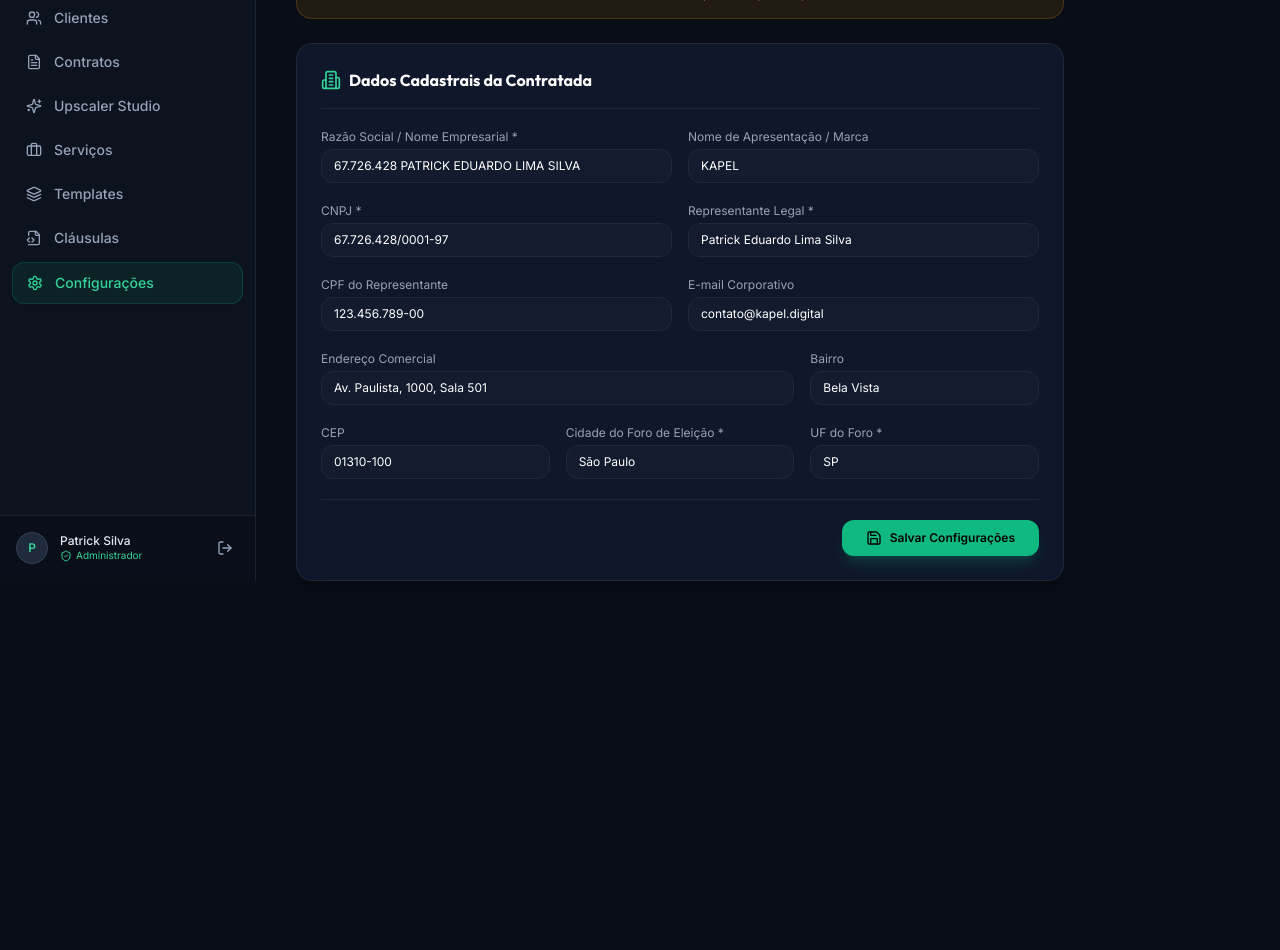
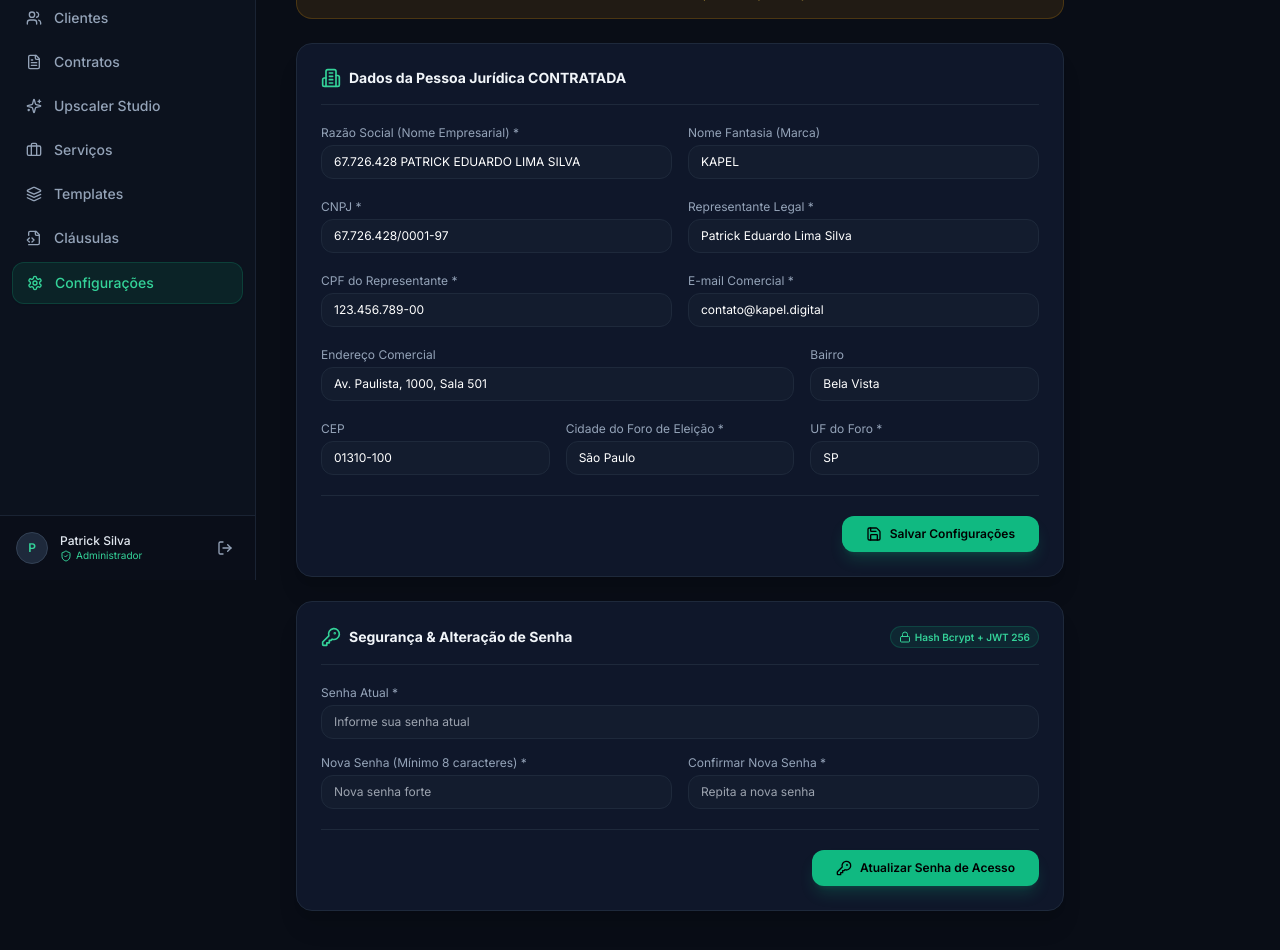
Before and after one commit to tickaolima1-star/kapel-contract, a Next.js app: page /settings in a window 1280 px wide. Shown: the part 220-1170 px from the top of the page. Before the commit the page ends 841 px from the top, so only its background shows below. Built offline with nearby package versions, Linux system fonts and the light colour scheme; no server answers; the database is empty.

Commit message:
feat: adicionar interface de alteracao de senha no painel de configuracoes

```diff
--- a/src/app/settings/page.tsx
+++ b/src/app/settings/page.tsx
@@ -3,13 +3,22 @@
 import React, { useEffect, useState } from 'react';
 import { AdminLayout } from '@/components/AdminLayout';
 import { Header } from '@/components/Header';
-import { Building2, Save, CheckCircle2, AlertCircle, ShieldAlert } from 'lucide-react';
+import { Building2, Save, CheckCircle2, AlertCircle, ShieldAlert, KeyRound, Lock } from 'lucide-react';
 import { formatDocument } from '@/lib/utils';
 
 export default function SettingsPage() {
   const [loading, setLoading] = useState(true);
   const [saving, setSaving] = useState(false);
   const [success, setSuccess] = useState(false);
+
+  // Estados da alteração de senha
+  const [passwordData, setPasswordData] = useState({
+    currentPassword: '',
+    newPassword: '',
+    confirmPassword: '',
+  });
+  const [passwordSaving, setPasswordSaving] = useState(false);
+  const [passwordStatus, setPasswordStatus] = useState<{ type: 'success' | 'error'; message: string } | null>(null);
 
   const [formData, setFormData] = useState({
     legal_name: '67.726.428 PATRICK EDUARDO LIMA SILVA',
@@ -69,11 +78,67 @@ export default function SettingsPage() {
     }
   };
 
+  const handlePasswordSubmit = async (e: React.FormEvent) => {
+    e.preventDefault();
+    setPasswordStatus(null);
+
+    if (passwordData.newPassword !== passwordData.confirmPassword) {
+      setPasswordStatus({
+        type: 'error',
+        message: 'A confirmação de senha não confere com a nova senha.',
+      });
+      return;
+    }
+
+    if (passwordData.newPassword.length < 8) {
+      setPasswordStatus({
+        type: 'error',
+        message: 'A nova senha deve ter no mínimo 8 caracteres.',
+      });
+      return;
+    }
+
+    setPasswordSaving(true);
+
+    try {
+      const res = await fetch('/api/auth/change-password', {
+        method: 'POST',
+        headers: { 'Content-Type': 'application/json' },
+        body: JSON.stringify({
+          currentPassword: passwordData.currentPassword,
+          newPassword: passwordData.newPassword,
+        }),
+      });
+
+      const data = await res.json();
+
+      if (res.ok) {
+        setPasswordStatus({
+          type: 'success',
+          message: 'Sua senha foi alterada com sucesso! Utilize a nova senha no próximo acesso.',
+        });
+        setPasswordData({ currentPassword: '', newPassword: '', confirmPassword: '' });
+      } else {
+        setPasswordStatus({
+          type: 'error',
+          message: data.error || 'Erro ao alterar a senha.',
+        });
+      }
+    } catch (err) {
+      setPasswordStatus({
+        type: 'error',
+        message: 'Erro de conexão ao alterar a senha.',
+      });
+    } finally {
+      setPasswordSaving(false);
+    }
+  };
+
   return (
     <AdminLayout>
       <Header
         title="Configurações da KAPEL"
-        subtitle="Qualificação jurídica da CONTRATADA para geração automática nos contratos."
+        subtitle="Qualificação jurídica da CONTRATADA e gestão de segurança do acesso."
       />
 
       <div className="max-w-3xl space-y-6">
@@ -98,12 +163,12 @@ export default function SettingsPage() {
         <form onSubmit={handleSubmit} className="bg-[#0f172a] border border-[#1e293b] rounded-2xl p-6 shadow-xl space-y-5 text-xs">
           <div className="flex items-center gap-2 pb-4 border-b border-[#1e293b]">
             <Building2 className="w-5 h-5 text-emerald-400" />
-            <h2 className="text-base font-bold text-white font-display">Dados Cadastrais da Contratada</h2>
+            <h2 className="font-bold text-slate-100 text-sm">Dados da Pessoa Jurídica CONTRATADA</h2>
           </div>
 
           <div className="grid grid-cols-1 md:grid-cols-2 gap-4">
             <div>
-              <label className="block text-slate-400 mb-1">Razão Social / Nome Empresarial *</label>
+              <label className="block text-slate-400 mb-1">Razão Social (Nome Empresarial) *</label>
               <input
                 type="text"
                 required
@@ -113,10 +178,9 @@ export default function SettingsPage() {
               />
             </div>
             <div>
-              <label className="block text-slate-400 mb-1">Nome de Apresentação / Marca</label>
+              <label className="block text-slate-400 mb-1">Nome Fantasia (Marca)</label>
               <input
                 type="text"
-                required
                 value={formData.trade_name}
                 onChange={(e) => setFormData({ ...formData, trade_name: e.target.value })}
                 className="w-full px-3 py-2 bg-[#131c2e] border border-[#1e293b] rounded-xl text-white focus:border-emerald-500/50"
@@ -131,8 +195,8 @@ export default function SettingsPage() {
                 type="text"
                 required
                 value={formData.cnpj}
-                onChange={(e) => setFormData({ ...formData, cnpj: e.target.value })}
-                className="w-full px-3 py-2 bg-[#131c2e] border border-[#1e293b] rounded-xl text-white focus:border-emerald-500/50"
+                onChange={(e) => setFormData({ ...formData, cnpj: formatDocument(e.target.value) })}
+                className="w-full px-3 py-2 bg-[#131c2e] border border-[#1e293b] rounded-xl text-white focus:border-emerald-500/50 font-mono"
               />
             </div>
             <div>
@@ -149,18 +213,20 @@ export default function SettingsPage() {
 
           <div className="grid grid-cols-1 md:grid-cols-2 gap-4">
             <div>
-              <label className="block text-slate-400 mb-1">CPF do Representante</label>
+              <label className="block text-slate-400 mb-1">CPF do Representante *</label>
               <input
                 type="text"
+                required
                 value={formData.rep_cpf}
-                onChange={(e) => setFormData({ ...formData, rep_cpf: e.target.value })}
-                className="w-full px-3 py-2 bg-[#131c2e] border border-[#1e293b] rounded-xl text-white focus:border-emerald-500/50"
+                onChange={(e) => setFormData({ ...formData, rep_cpf: formatDocument(e.target.value) })}
+                className="w-full px-3 py-2 bg-[#131c2e] border border-[#1e293b] rounded-xl text-white focus:border-emerald-500/50 font-mono"
               />
             </div>
             <div>
-              <label className="block text-slate-400 mb-1">E-mail Corporativo</label>
+              <label className="block text-slate-400 mb-1">E-mail Comercial *</label>
               <input
                 type="email"
+                required
                 value={formData.email}
                 onChange={(e) => setFormData({ ...formData, email: e.target.value })}
                 className="w-full px-3 py-2 bg-[#131c2e] border border-[#1e293b] rounded-xl text-white focus:border-emerald-500/50"
@@ -239,6 +305,95 @@ export default function SettingsPage() {
             </button>
           </div>
         </form>
+
+        {/* Card de Alteração de Senha & Segurança */}
+        <form onSubmit={handlePasswordSubmit} className="bg-[#0f172a] border border-[#1e293b] rounded-2xl p-6 shadow-xl space-y-5 text-xs">
+          <div className="flex items-center justify-between pb-4 border-b border-[#1e293b]">
+            <div className="flex items-center gap-2">
+              <KeyRound className="w-5 h-5 text-emerald-400" />
+              <h2 className="font-bold text-slate-100 text-sm">Segurança & Alteração de Senha</h2>
+            </div>
+            <span className="text-[10px] font-semibold bg-emerald-500/10 text-emerald-400 border border-emerald-500/20 px-2 py-0.5 rounded-full flex items-center gap-1">
+              <Lock className="w-3 h-3" /> Hash Bcrypt + JWT 256
+            </span>
+          </div>
+
+          {passwordStatus && (
+            <div
+              className={`p-4 rounded-2xl flex items-center gap-3 text-xs border ${
+                passwordStatus.type === 'success'
+                  ? 'bg-emerald-500/10 border-emerald-500/20 text-emerald-400'
+                  : 'bg-red-500/10 border-red-500/20 text-red-400'
+              }`}
+            >
+              {passwordStatus.type === 'success' ? (
+                <CheckCircle2 className="w-5 h-5 shrink-0" />
+              ) : (
+                <AlertCircle className="w-5 h-5 shrink-0" />
+              )}
+              <span>{passwordStatus.message}</span>
+            </div>
+          )}
+
+          <div className="space-y-4">
+            <div>
+              <label className="block text-slate-400 mb-1">Senha Atual *</label>
+              <input
+                type="password"
+                required
+                placeholder="Informe sua senha atual"
+                value={passwordData.currentPassword}
+                onChange={(e) => setPasswordData({ ...passwordData, currentPassword: e.target.value })}
+                className="w-full px-3 py-2 bg-[#131c2e] border border-[#1e293b] rounded-xl text-white focus:border-emerald-500/50"
+              />
+            </div>
+
+            <div className="grid grid-cols-1 md:grid-cols-2 gap-4">
+              <div>
+                <label className="block text-slate-400 mb-1">Nova Senha (Mínimo 8 caracteres) *</label>
+                <input
+                  type="password"
+                  required
+                  minLength={8}
+                  placeholder="Nova senha forte"
+                  value={passwordData.newPassword}
+                  onChange={(e) => setPasswordData({ ...passwordData, newPassword: e.target.value })}
+                  className="w-full px-3 py-2 bg-[#131c2e] border border-[#1e293b] rounded-xl text-white focus:border-emerald-500/50"
+                />
+              </div>
+
+              <div>
+                <label className="block text-slate-400 mb-1">Confirmar Nova Senha *</label>
+                <input
+                  type="password"
+                  required
+                  minLength={8}
+                  placeholder="Repita a nova senha"
+                  value={passwordData.confirmPassword}
+                  onChange={(e) => setPasswordData({ ...passwordData, confirmPassword: e.target.value })}
+                  className="w-full px-3 py-2 bg-[#131c2e] border border-[#1e293b] rounded-xl text-white focus:border-emerald-500/50"
+                />
+              </div>
+            </div>
+          </div>
+
+          <div className="pt-5 border-t border-[#1e293b] flex items-center justify-end">
+            <button
+              type="submit"
+              disabled={passwordSaving}
+              className="flex items-center gap-2 px-6 py-2.5 rounded-xl bg-emerald-500 hover:bg-emerald-400 text-black font-semibold text-xs shadow-lg shadow-emerald-500/20 transition-all disabled:opacity-50"
+            >
+              {passwordSaving ? (
+                <div className="w-4 h-4 border-2 border-black border-t-transparent rounded-full animate-spin" />
+              ) : (
+                <>
+                  <KeyRound className="w-4 h-4" />
+                  <span>Atualizar Senha de Acesso</span>
+                </>
+              )}
+            </button>
+          </div>
+        </form>
       </div>
     </AdminLayout>
   );
```
